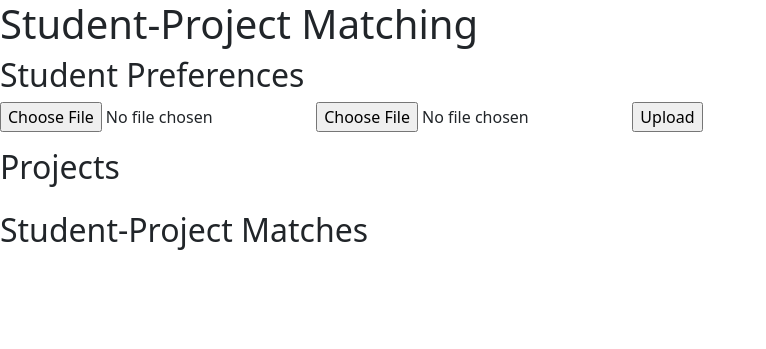
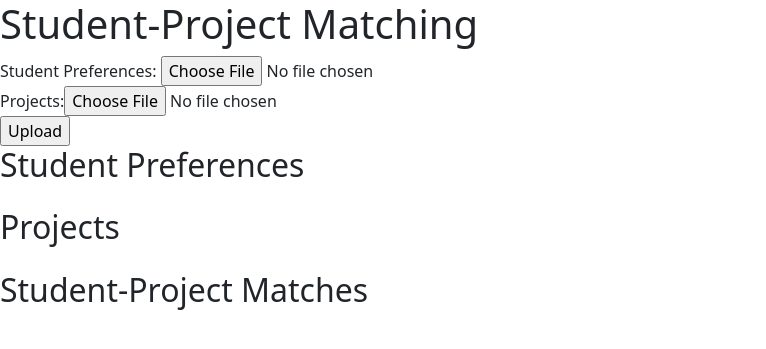
Before and after one commit to data-structures-algorithms-group4/student-project-matching, a Flask app: template src/templates/home.html in a window 1280 px wide. Shown: the top 349 px of the page, without its empty margins (0-766 px from the left). Run offline with Flask 3, Linux system fonts and the light colour scheme; the template is opened without the code that fills it, so the values that code supplies are empty.

Commit message:
labelled the browse buttons

```diff
--- a/src/templates/home.html
+++ b/src/templates/home.html
@@ -15,13 +15,18 @@
 
 <h1>Student-Project Matching</h1>
 
-<h2>Student Preferences</h2>
-
 <form method=post enctype=multipart/form-data>
-  <input type=file name=students>
-  <input type=file name=projects>
+  <div>
+    <label for="students">Student Preferences:</label>
+    <input type=file id=students name=students>
+  </div>
+  <div>
+    <label for="projects">Projects:</label><input type=file id=projects name=projects>
+  </div>
   <input type=submit value=Upload>
 </form>
+
+<h2>Student Preferences</h2>
 
 <pre>{{students}}</pre>
 
```
